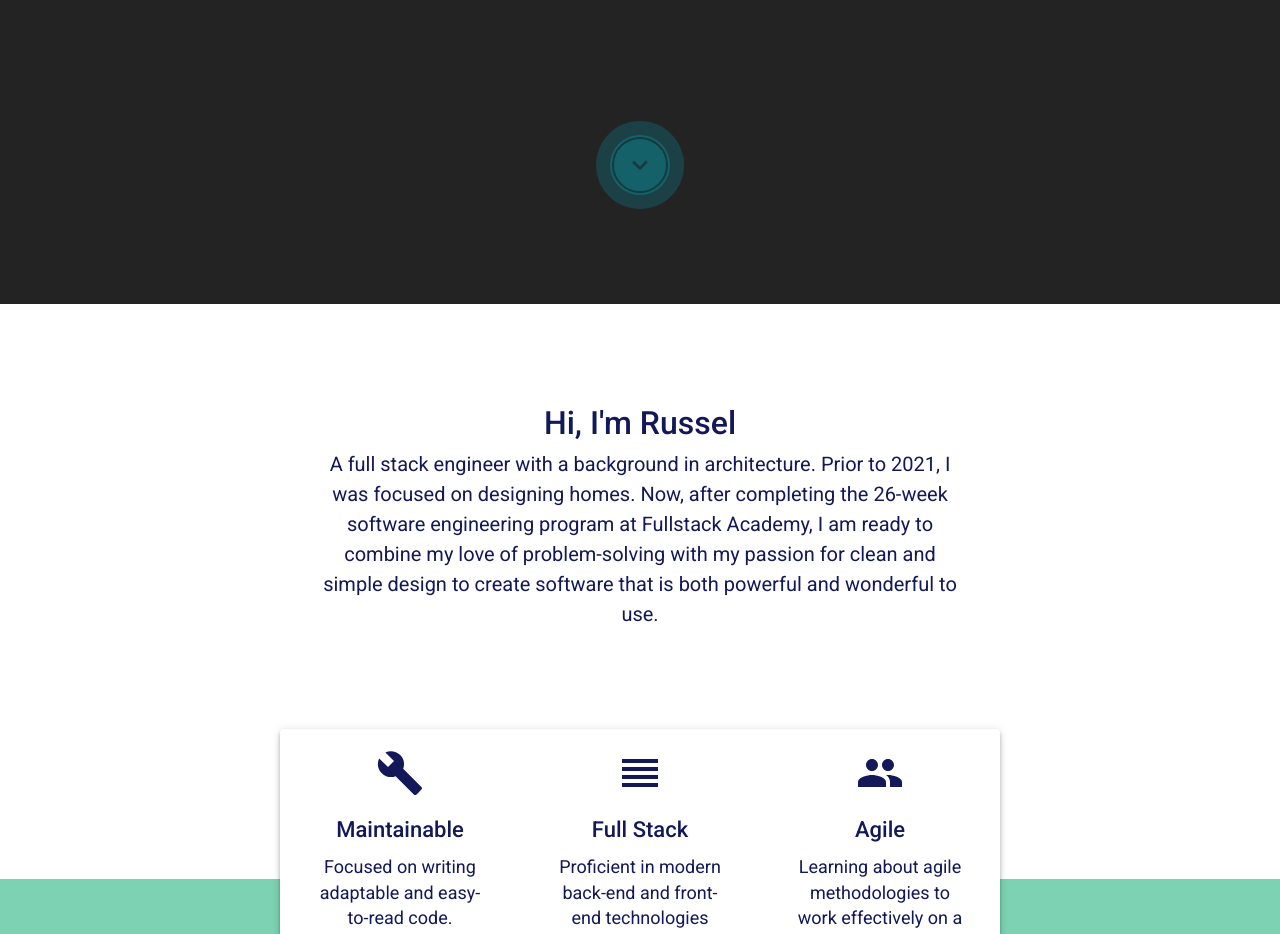
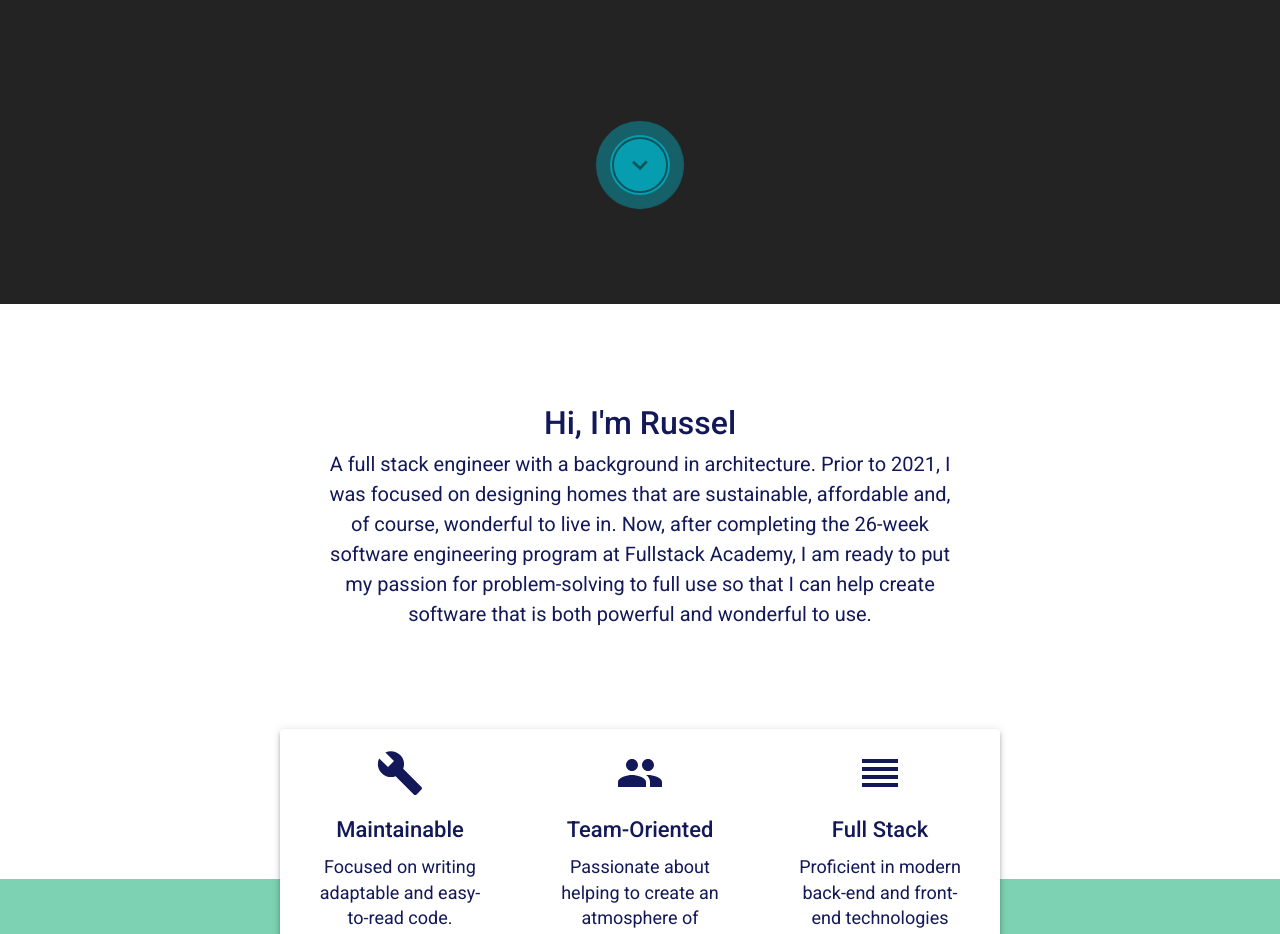
Before and after one commit to rfmcmillan/portfolio, a React app: page / in a window 1280 px wide. Shown: the part 560-1494 px from the top of the page. Built offline with nearby package versions, Linux system fonts and the light colour scheme.

Commit message:
banner-2

```diff
--- a/client/components/About.js
+++ b/client/components/About.js
@@ -47,10 +47,11 @@ const About = () => {
             <Grid item>
               <Typography className={classes.about} variant="body1">
                 A full stack engineer with a background in architecture. Prior
-                to 2021, I was focused on designing homes. Now, after completing
-                the 26-week software engineering program at Fullstack Academy, I
-                am ready to combine my love of problem-solving with my passion
-                for clean and simple design to create software that is both
+                to 2021, I was focused on designing homes that are sustainable,
+                affordable and, of course, wonderful to live in. Now, after
+                completing the 26-week software engineering program at Fullstack
+                Academy, I am ready to put my passion for problem-solving to
+                full use so that I can help create software that is both
                 powerful and wonderful to use.
               </Typography>
             </Grid>
--- a/client/components/Banner.js
+++ b/client/components/Banner.js
@@ -1,7 +1,8 @@
 import React from 'react';
-import { Typography, Grid } from '@material-ui/core';
+import { Typography, Grid, Button } from '@material-ui/core';
 import { makeStyles, useTheme } from '@material-ui/core/styles';
 import { KeyboardArrowDown } from '@material-ui/icons';
+import { Link, animateScroll as scroll } from 'react-scroll';
 
 const Banner = () => {
   const theme = useTheme();
@@ -19,17 +20,6 @@ const Banner = () => {
   });
   const classes = useStyles();
   return (
-    // <div className={classes.root}>
-    //   <Grid className={classes.name}>
-    //     <Typography className="name" variant="h1">
-    //       Russel McMillan
-    //     </Typography>
-    //     <hr className="divider" color="black" />
-    //     <Typography className="name" variant="h2">
-    //       Full Stack Developer
-    //     </Typography>
-    //   </Grid>
-    // </div>
     <div className="container">
       <div className="box">
         <div className="title">
@@ -38,19 +28,22 @@ const Banner = () => {
             Russ McMillan<span id="dot"></span>
           </h1>
         </div>
-
         <div className="role">
           <div className="block-2"></div>
           <p id="job-function">Full Stack Engineer</p>
         </div>
       </div>
-      <div class="arrow-container animated fadeInDown">
-        <div class="arrow-2">
-          <i class="fa fa-angle-down">
-            <KeyboardArrowDown />
+      <div className="arrow-container animated fadeInDown">
+        <div className="arrow-2">
+          <i className="fa fa-angle-down">
+            {/* <Button> */}
+            <Link to={'about'} smooth={true}>
+              <KeyboardArrowDown />
+            </Link>
+            {/* </Button> */}
           </i>
         </div>
-        <div class="arrow-1 animated hinge infinite zoomIn"></div>
+        <div className="arrow-1 animated hinge infinite zoomIn"></div>
       </div>
     </div>
   );
--- a/client/components/ThankYou.js
+++ b/client/components/ThankYou.js
@@ -38,7 +38,7 @@ const ThankYou = () => {
             <div ref={ref}>
               <Typography variant="h6" className={classes.text}>
                 Thank you to Jen for supporting me while I learn and to Stew for
-                introducing me to programming.
+                encouraging me to pursue software engineering.
               </Typography>
             </div>
           </Paper>
--- a/client/data/priorities.js
+++ b/client/data/priorities.js
@@ -8,15 +8,15 @@ export const prioritiesData = [
     text: 'Focused on writing adaptable and easy-to-read code.',
   },
   {
+    title: 'Team-Oriented',
+    icon: Group,
+    altText: 'Two People',
+    text: 'Passionate about helping to create an atmosphere of positivity and hard work.',
+  },
+  {
     title: 'Full Stack',
     icon: Reorder,
     altText: 'Stack of Rectangles',
     text: 'Proficient in modern back-end and front-end technologies',
   },
-  {
-    title: 'Agile',
-    icon: Group,
-    altText: 'Two People',
-    text: 'Learning about agile methodologies to work effectively on a team.',
-  },
 ];
--- a/client/data/skills.js
+++ b/client/data/skills.js
@@ -43,6 +43,6 @@ export const skillsData = [
   {
     id: 2,
     phrase: 'and exploring',
-    items: [typescript, aws],
+    items: [typescript],
   },
 ];
--- a/public/style.css
+++ b/public/style.css
@@ -67,7 +67,7 @@ h1 {
   animation: popIn 0.8s cubic-bezier(0.74, 0.06, 0.4, 0.92) forwards;
   animation-delay: 2s;
   margin-left: 5px;
-  margin-top: -10px;
+  margin-top: -8px;
   margin-bottom: 10px;
   position: absolute;
   bottom: 13px;
@@ -159,7 +159,7 @@ h1 {
     height: 10px;
     background: #e9d856;
     opacity: 1;
-    bottom: 45px;
+    bottom: 64px;
   }
   65% {
     width: 7px;
@@ -177,7 +177,7 @@ h1 {
     height: 7px;
     background: #e9d856;
     border: 0px solid #222;
-    bottom: 13px;
+    bottom: 15px;
   }
 }
 
@@ -252,7 +252,7 @@ i {
   left: 0;
   right: 0;
   animation-name: arrow-container;
-  animation-delay: 4.5s;
+  animation-delay: 4s;
   animation-duration: 2s;
   animation-fill-mode: forwards;
   opacity: 0;
@@ -268,6 +268,7 @@ i {
 }
 
 .arrow-2{
+  cursor: pointer;
   width: 60px;
   height: 60px;
   background: #00BCD4;
```
